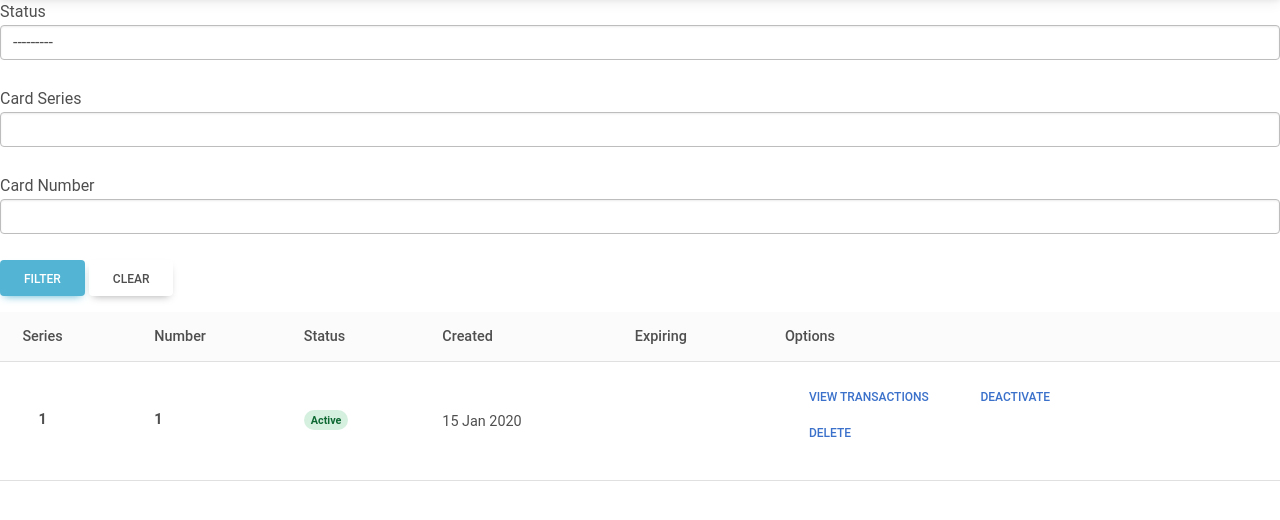
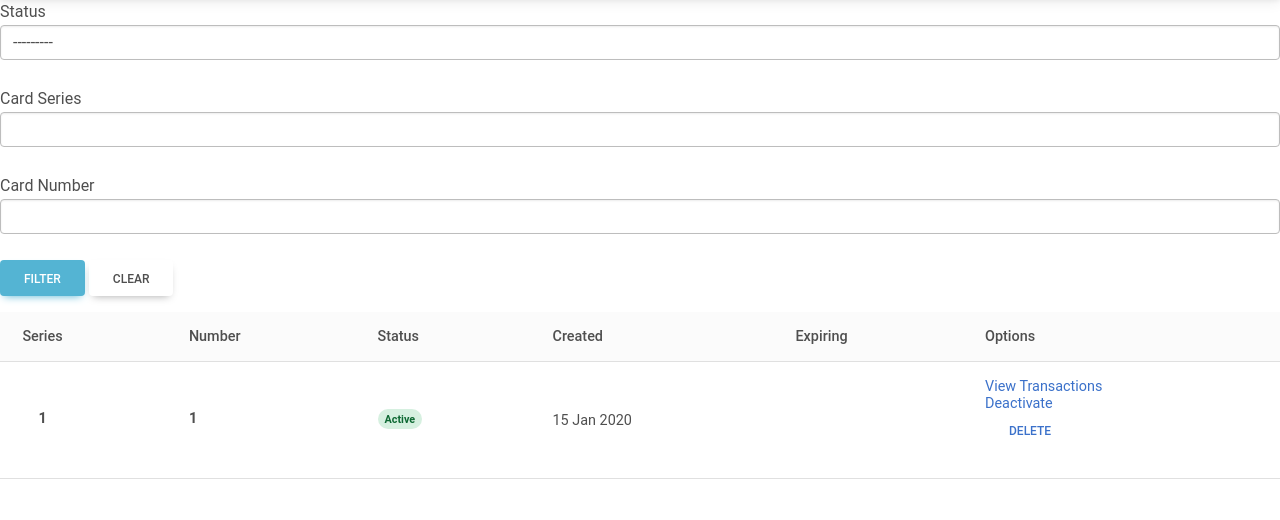
Before and after one commit to wjojf/bonus-cards-app, a Django app: page / in a window 1280 px wide. Shown: the part 56-576 px from the top of the page. Run offline with Django 4.2, Linux system fonts and the light colour scheme; a user stored in the database is signed in; tables that the repository leaves empty hold one stand-in row (values such as "Sample post"); some libraries are stand-ins or nearby versions.

Commit message:
Fix errors

```diff
--- a/cards_aggregator/core/management/commands/createcards.py
+++ b/cards_aggregator/core/management/commands/createcards.py
@@ -6,8 +6,8 @@ from random import choice
 
 class Command(BaseCommand):
 
-    SERIES_MIN, SERIES_MAX = 4518, 4528
-    NUMBER_MIN, NUMBER_MAX = 1000, 9999
+    SERIES_MIN, SERIES_MAX = 4518, 4520
+    NUMBER_MIN, NUMBER_MAX = 1000, 1010
     ACTIVE_STATUS = Card.STATUS_OPTS[0][0]
     YEAR_ACTIVE_DATE = getDateFromShortString('1y')
     YEAR_3_ACTIVE_DATA = getDateFromShortString('3y')
@@ -22,7 +22,7 @@ class Command(BaseCommand):
                     series=series,
                     number=number,
                     status=self.ACTIVE_STATUS,
-                    date_expired=choice(self.YEAR_ACTIVE_DATE, self.YEAR_3_ACTIVE_DATA, self.YEAR_5_ACTIVE_DATA)
+                    date_expired=choice((self.YEAR_ACTIVE_DATE, self.YEAR_3_ACTIVE_DATA, self.YEAR_5_ACTIVE_DATA))
                 )
                 print(f'Created {card_obj}')
                 card_obj.save()
--- a/cards_aggregator/templates/core/home.html
+++ b/cards_aggregator/templates/core/home.html
@@ -57,17 +57,14 @@
 
         <td>
           {% if request.user.is_superuser %}
-            <button type="button" class="btn btn-link" data-mdb-ripple-color="dark">
               <a href="{% url 'card-transactions' obj.id %}">View Transactions</a>
-            </button>
+              <br>
           {% if obj.is_active %}
-            <button ttype="button" class="btn btn-link" data-mdb-ripple-color="dark">
               <a href="{% url 'deactivate' obj.id %}">Deactivate</a>
-            </button>
+              <br>
           {% else %}
-            <button type="button" class="btn btn-link" data-mdb-ripple-color="dark">
               <a href="{% url 'activate' obj.id %}">Activate</a>
-            </button>
+              <br>
           {% endif %}
           <form action="{% url 'delete' obj.id%}" method="POST" onsubmit="return confirm ('Are you sure you want to delete Card {{obj}}?')">{%csrf_token%}
             <button
--- a/requirements.txt
+++ b/requirements.txt
@@ -1,5 +1,6 @@
 asgiref==3.5.2
 Django==4.1.3
+django-filter==22.1
 django-widget-tweaks==1.4.12
 python-dateutil==2.8.2
 six==1.16.0
```
